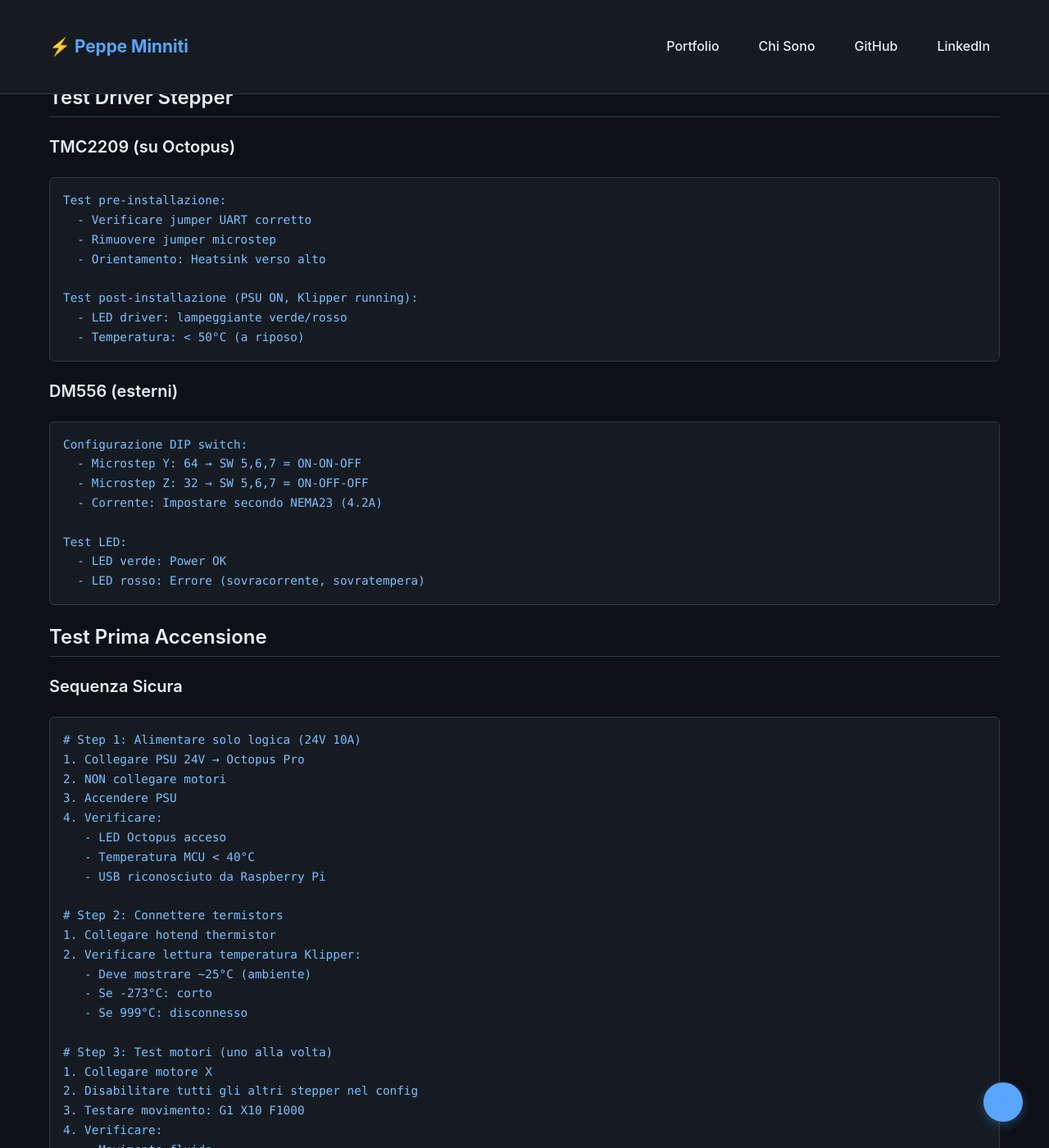
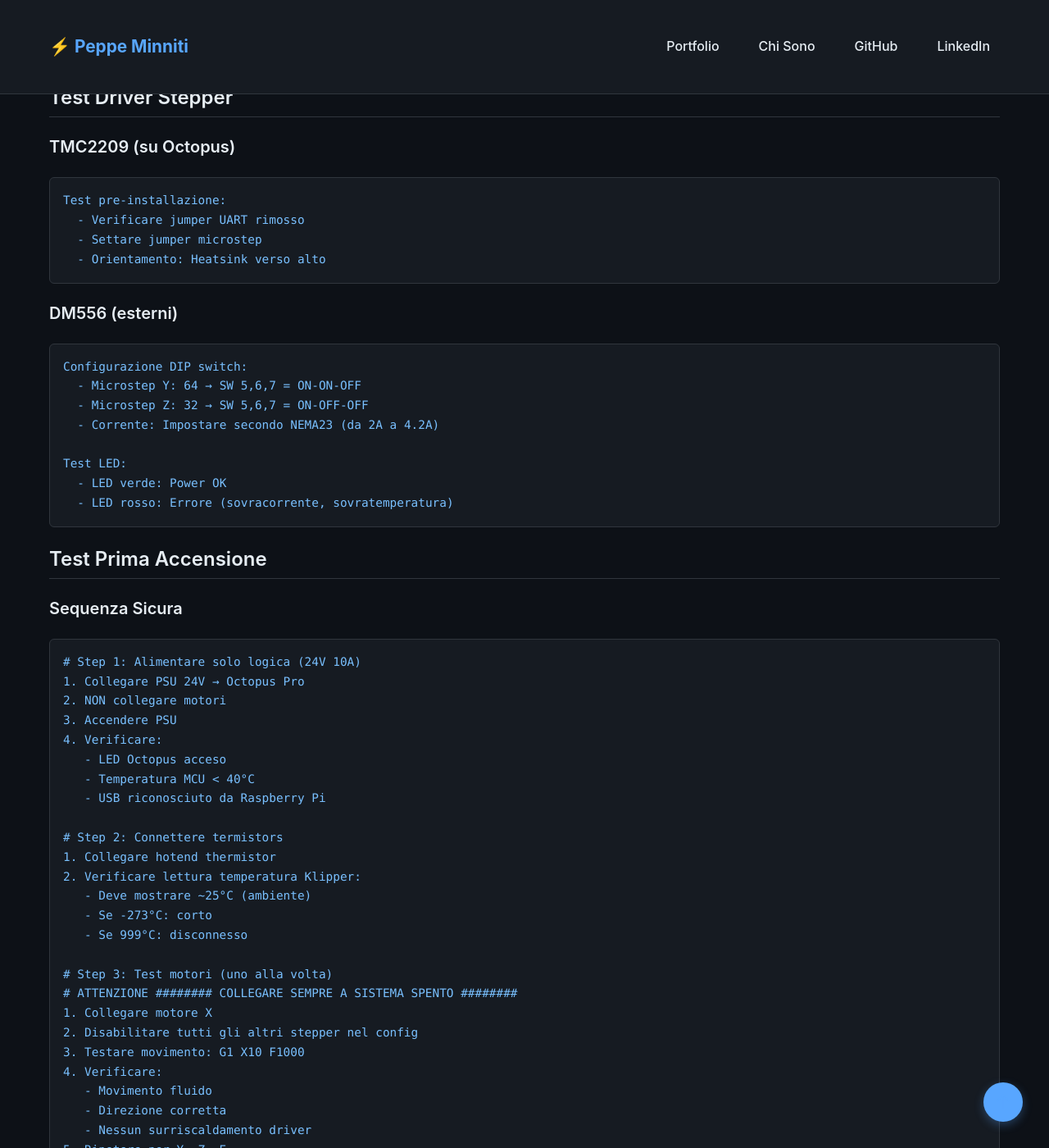
Before and after one commit to PeppeMinniti/Blog, a Jekyll site: the page built from stampante-3d/fasi-realizzazione/3-cablaggio-elettronico/test-continuita.md, in a window 1280 px wide and 1400 px high, scrolled down 3522 px. Shown: the whole window at 82% size. Built offline with Jekyll 4.4.1, drawn with Linux system fonts in a browser that asks for light colours; some of the changed text lies outside the part shown.

Commit message:
FIX TEST DI CONTINUITà

````diff
--- a/stampante-3d/fasi-realizzazione/3-cablaggio-elettronico/test-continuita.md
+++ b/stampante-3d/fasi-realizzazione/3-cablaggio-elettronico/test-continuita.md
@@ -147,13 +147,9 @@ _I colori possono essere diversi in base ai modelli (potresti trovarti anche il
 
 ```yaml
 Test pre-installazione:
-  - Verificare jumper UART corretto
-  - Rimuovere jumper microstep
+  - Verificare jumper UART rimosso
+  - Settare jumper microstep
   - Orientamento: Heatsink verso alto
-
-Test post-installazione (PSU ON, Klipper running):
-  - LED driver: lampeggiante verde/rosso
-  - Temperatura: < 50°C (a riposo)
 ```
 
 ### DM556 (esterni)
@@ -162,11 +158,11 @@ Test post-installazione (PSU ON, Klipper running):
 Configurazione DIP switch:
   - Microstep Y: 64 → SW 5,6,7 = ON-ON-OFF
   - Microstep Z: 32 → SW 5,6,7 = ON-OFF-OFF
-  - Corrente: Impostare secondo NEMA23 (4.2A)
+  - Corrente: Impostare secondo NEMA23 (da 2A a 4.2A)
 
 Test LED:
   - LED verde: Power OK
-  - LED rosso: Errore (sovracorrente, sovratempera)
+  - LED rosso: Errore (sovracorrente, sovratemperatura)
 ```
 
 ## Test Prima Accensione
@@ -191,6 +187,7 @@ Test LED:
    - Se 999°C: disconnesso
 
 # Step 3: Test motori (uno alla volta)
+# ATTENZIONE ######## COLLEGARE SEMPRE A SISTEMA SPENTO ########
 1. Collegare motore X
 2. Disabilitare tutti gli altri stepper nel config
 3. Testare movimento: G1 X10 F1000
@@ -235,7 +232,6 @@ Test hotend heater:
 
 ```markdown
 # Log Test Continuità Stampante 3D
-Data: ___/___/______
 
 ## Pre-accensione
 - [ ] Isolamento PSU > 1MΩ
@@ -280,4 +279,4 @@ Firma: ________________
 
 ---
 
-[← Torna alle Fasi di Realizzazione](../README.md) | [Torna al Progetto](../../index.md)
+[Torna alle Fasi di Realizzazione](../README.md) - [Torna al Progetto](../../index.md)
````
Also changed, not shown: other parts of stampante-3d/fasi-realizzazione/3-cablaggio-elettronico/test-continuita.md (+6 -3 lines).
